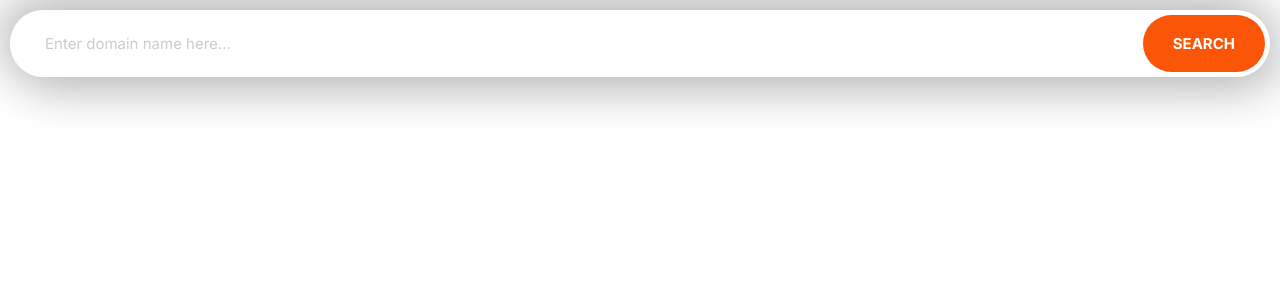
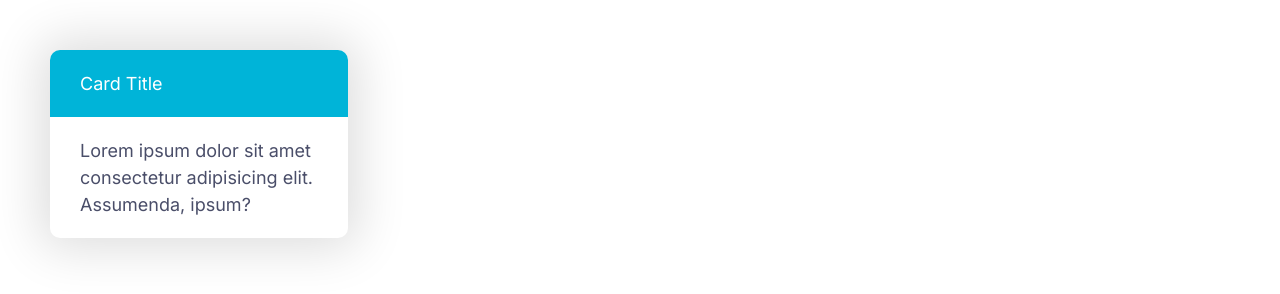
Before and after one commit to AKSHAY13PATEL/cloudify-data, a plain HTML site: page index.html in a window 1280 px wide. Drawn offline with Linux system fonts and the light colour scheme.

Commit message:
Define a style for card.

```diff
--- a/css/styles.css
+++ b/css/styles.css
@@ -289,3 +289,26 @@
     font-size: 1.5rem;
   }
 }
+
+/* Cards */
+
+.card {
+  border-radius: 10px;
+  box-shadow: 0 0 50px 10px #ddd;
+  overflow: hidden;
+}
+
+.card__header,
+.card__body {
+  padding: 2rem 3rem;
+}
+
+.card--primary .card__header {
+  background-color: var(--color-primary);
+  color: #fff;
+}
+
+.card--secondary .card__header {
+  background-color: var(--color-secondary);
+  color: #fff;
+}
--- a/index.html
+++ b/index.html
@@ -14,13 +14,14 @@
     <link rel="stylesheet" href="css/styles.css" />
   </head>
   <body>
-    <div class="input-group">
-      <input
-        type="text"
-        class="input"
-        placeholder="Enter domain name here..."
-      />
-      <button class="btn btn--accent">Search</button>
+    <div style="width: 30%; padding: 4rem">
+      <div class="card card--primary">
+        <header class="card__header">Card Title</header>
+        <div class="card__body">
+          Lorem ipsum dolor sit amet consectetur adipisicing elit. Assumenda,
+          ipsum?
+        </div>
+      </div>
     </div>
   </body>
 </html>
```
Also changed, not shown: components/cards.html (added, +8 -0 lines).
